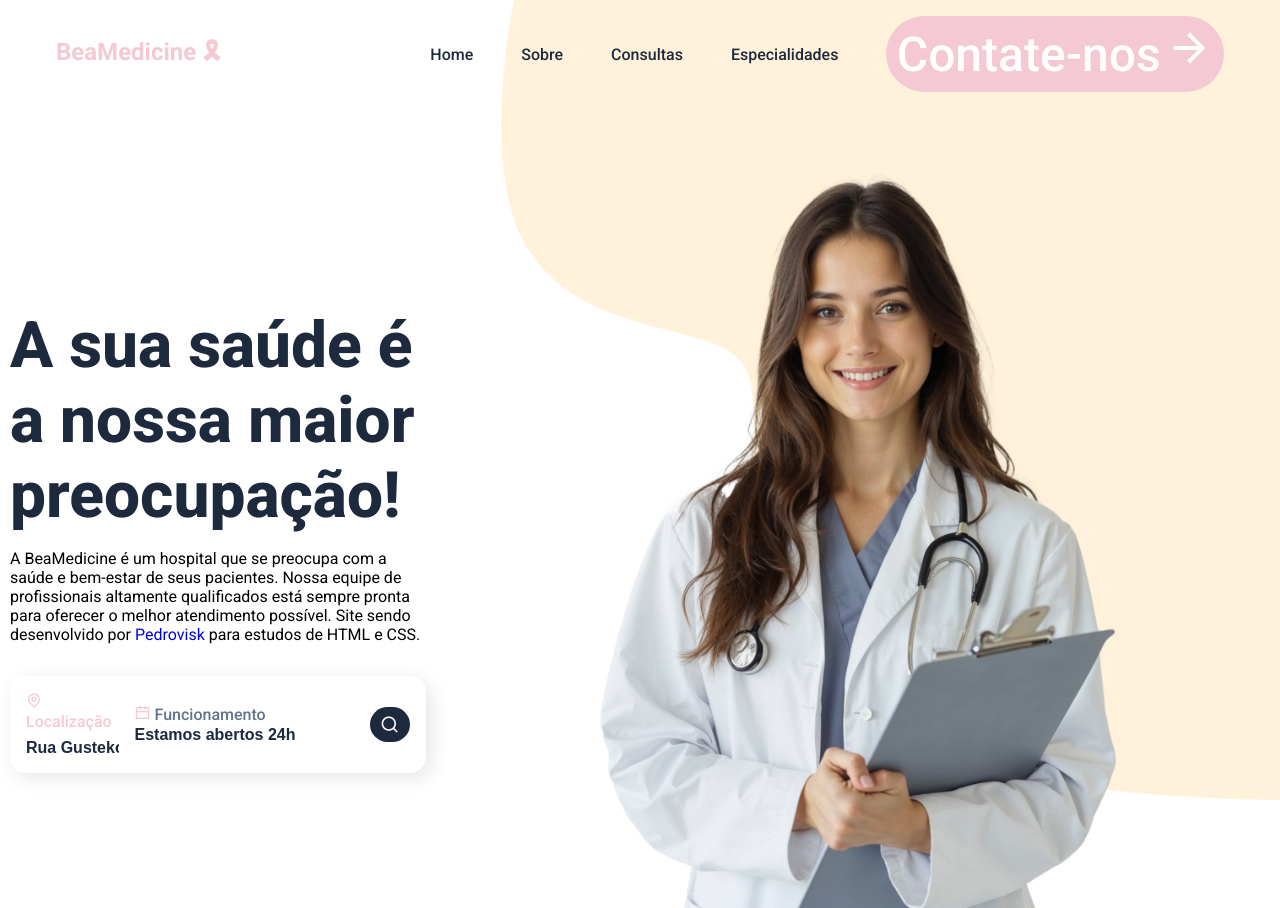
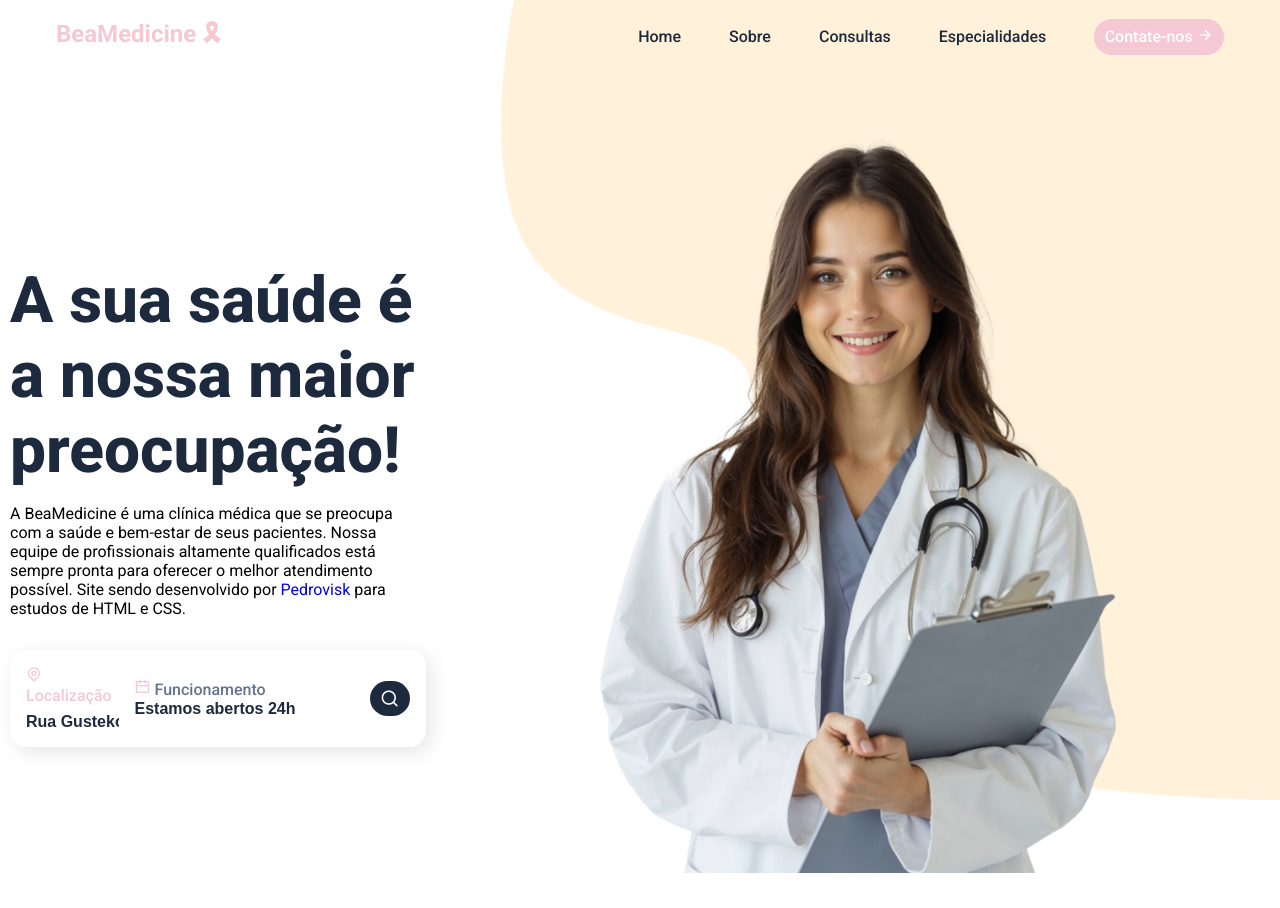
Before and after one commit to opedrvisk/BeaMedicine, a plain HTML site: page index.html in a window 1280 px wide. After the commit the page ends 873 px from the top, so only its background shows below. Drawn offline with nearby package versions, Linux system fonts and the light colour scheme.

Commit message:
atualizações no código

```diff
--- a/index.html
+++ b/index.html
@@ -41,7 +41,7 @@
         </div>
         <div class="header__content">
             <h1 data-aos="fade-right" data-aos-duration="1500" data-aos-delay="700">A sua saúde é a nossa maior preocupação!</h1>
-            <p class="section_description">A BeaMedicine é um hospital que se preocupa com a saúde e bem-estar de seus pacientes. Nossa equipe de profissionais altamente qualificados está sempre pronta para oferecer o melhor atendimento possível. Site sendo desenvolvido por <a href="https://github.com/opedrvisk" target="_blank">Pedrovisk</a> para estudos de HTML e CSS.
+            <p class="section_description">A BeaMedicine é uma clínica médica que se preocupa com a saúde e bem-estar de seus pacientes. Nossa equipe de profissionais altamente qualificados está sempre pronta para oferecer o melhor atendimento possível. Site sendo desenvolvido por <a href="https://github.com/opedrvisk" target="_blank">Pedrovisk</a> para estudos de HTML e CSS.
             </p>
             <form action="/"  data-aos="fade-up" data-aos-duration="1500" data-aos-delay="1100">
                 <div class="input__group">
--- a/style/style.css
+++ b/style/style.css
@@ -39,7 +39,7 @@
   display: flex;
   align-items: center;
   gap: 5px;
-  font-size: 3rem;
+  font-size: 1rem;
   font-family: "Roboto", serif;
   color: var(--white);
   background-color: var(--primary-color);
```
